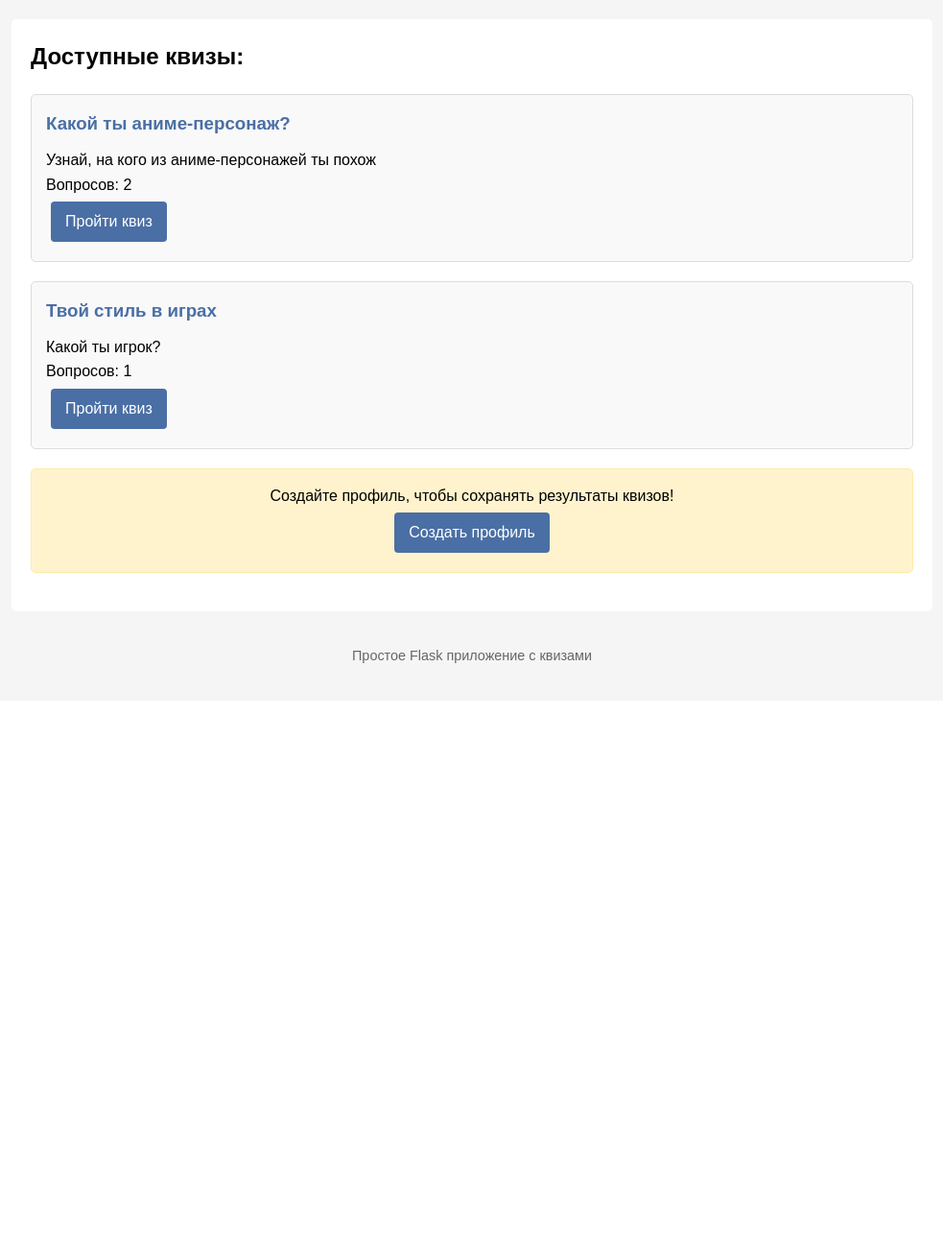
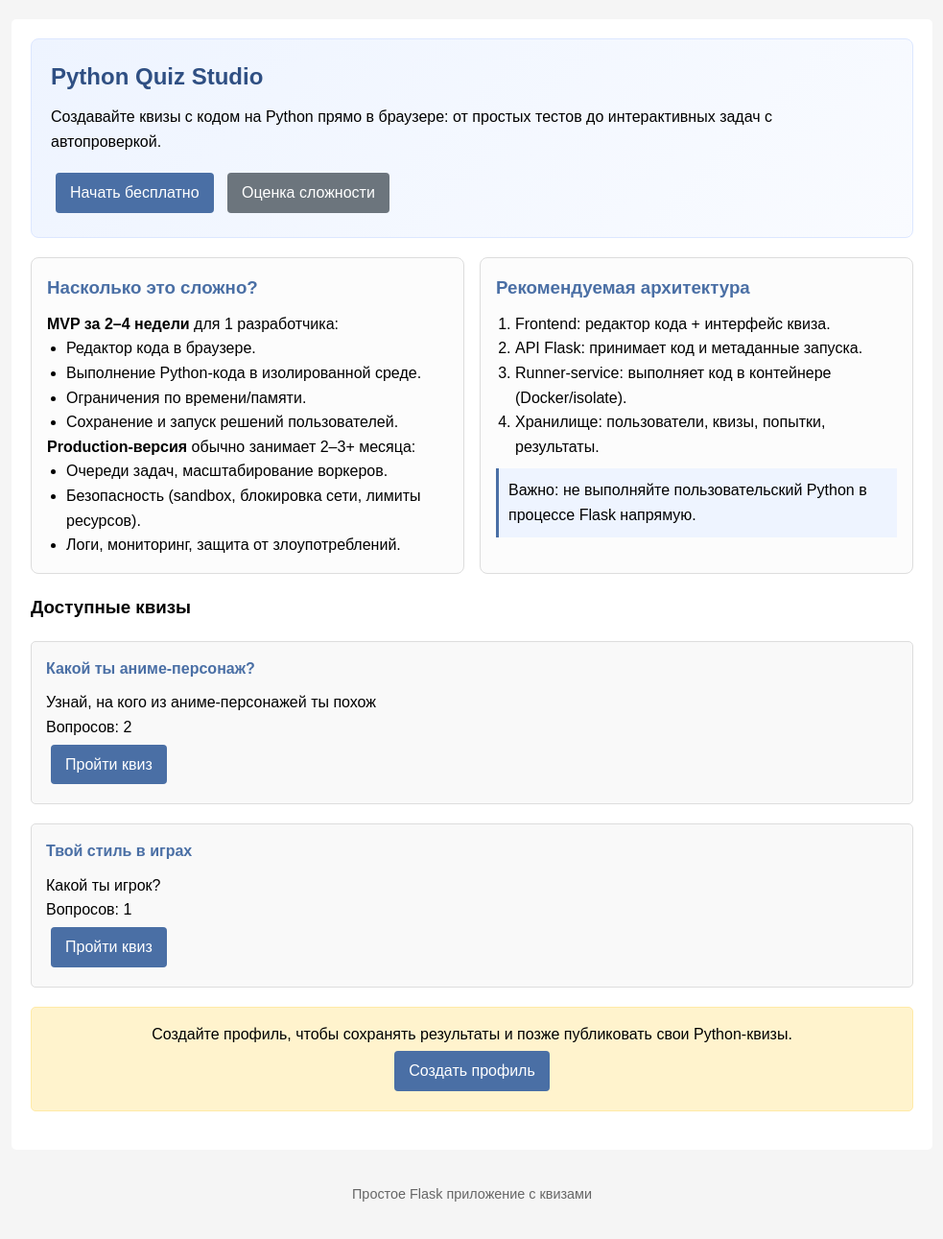
Before and after one commit to ze6r4/Flask, a Flask app: page / in a window 1280 px wide. Shown: the part 147-1438 px from the top of the page at 96% size, without its empty margins (148-1131 px from the left). Before the commit the page ends 838 px from the top, so only its background shows below. Run offline with Flask 3, Linux system fonts and the light colour scheme.

Commit message:
Обновить главную страницу под Python Quiz Studio

```diff
--- a/static/style.css
+++ b/static/style.css
@@ -255,3 +255,58 @@
         grid-template-columns: 1fr;
     }
 }
+.hero {
+    padding: 20px;
+    border-radius: 8px;
+    background: linear-gradient(135deg, #eef4ff 0%, #f9fbff 100%);
+    border: 1px solid #dce7ff;
+}
+
+.hero h2 {
+    color: #2f4f83;
+    margin-bottom: 10px;
+}
+
+.hero p {
+    max-width: 760px;
+}
+
+.hero-actions {
+    margin-top: 15px;
+}
+
+.info-grid {
+    display: grid;
+    grid-template-columns: repeat(auto-fit, minmax(280px, 1fr));
+    gap: 16px;
+    margin: 20px 0;
+}
+
+.info-card-main {
+    border: 1px solid #ddd;
+    border-radius: 8px;
+    padding: 16px;
+    background-color: #fcfcfc;
+}
+
+.info-card-main h3 {
+    color: #4a6fa5;
+    margin-bottom: 10px;
+}
+
+.info-card-main ul,
+.info-card-main ol {
+    margin-left: 20px;
+}
+
+.hint {
+    margin-top: 10px;
+    padding: 10px;
+    border-left: 3px solid #4a6fa5;
+    background-color: #eef4ff;
+}
+
+.quiz-card h4 {
+    color: #4a6fa5;
+    margin-bottom: 10px;
+}
--- a/templates/index.html
+++ b/templates/index.html
@@ -1,24 +1,67 @@
 {% extends "base.html" %}
 
+{% block title %}Главная | Python Quiz Studio{% endblock %}
+
 {% block content %}
-<h2>Доступные квизы:</h2>
+<section class="hero">
+    <h2>Python Quiz Studio</h2>
+    <p>
+        Создавайте квизы с кодом на Python прямо в браузере:
+        от простых тестов до интерактивных задач с автопроверкой.
+    </p>
+    <div class="hero-actions">
+        <a href="{{ url_for('create_profile') }}" class="btn">Начать бесплатно</a>
+        <a href="#complexity" class="btn btn-secondary">Оценка сложности</a>
+    </div>
+</section>
 
+<section id="complexity" class="info-grid">
+    <article class="info-card-main">
+        <h3>Насколько это сложно?</h3>
+        <p><strong>MVP за 2–4 недели</strong> для 1 разработчика:</p>
+        <ul>
+            <li>Редактор кода в браузере.</li>
+            <li>Выполнение Python-кода в изолированной среде.</li>
+            <li>Ограничения по времени/памяти.</li>
+            <li>Сохранение и запуск решений пользователей.</li>
+        </ul>
+        <p><strong>Production-версия</strong> обычно занимает 2–3+ месяца:</p>
+        <ul>
+            <li>Очереди задач, масштабирование воркеров.</li>
+            <li>Безопасность (sandbox, блокировка сети, лимиты ресурсов).</li>
+            <li>Логи, мониторинг, защита от злоупотреблений.</li>
+        </ul>
+    </article>
+
+    <article class="info-card-main">
+        <h3>Рекомендуемая архитектура</h3>
+        <ol>
+            <li>Frontend: редактор кода + интерфейс квиза.</li>
+            <li>API Flask: принимает код и метаданные запуска.</li>
+            <li>Runner-service: выполняет код в контейнере (Docker/isolate).</li>
+            <li>Хранилище: пользователи, квизы, попытки, результаты.</li>
+        </ol>
+        <p class="hint">Важно: не выполняйте пользовательский Python в процессе Flask напрямую.</p>
+    </article>
+</section>
+
+<section>
+    <h3>Доступные квизы</h3>
     <div class="quizzes">
         {% for quiz in quizzes %}
         <div class="quiz-card">
-        <h3>{{ quiz.title }}</h3>
+            <h4>{{ quiz.title }}</h4>
             <p>{{ quiz.description }}</p>
             <p>Вопросов: {{ quiz.questions|length }}</p>
-        <a href="{{ url_for('take_quiz', quiz_id=quiz.id) }}" class="btn">
-            Пройти квиз
-        </a>
+            <a href="{{ url_for('take_quiz', quiz_id=quiz.id) }}" class="btn">Пройти квиз</a>
         </div>
         {% endfor %}
     </div>
+</section>
 
 {% if not session.username %}
 <div class="notice">
-    <p>Создайте профиль, чтобы сохранять результаты квизов!</p>
+    <p>Создайте профиль, чтобы сохранять результаты и позже публиковать свои Python-квизы.</p>
     <a href="{{ url_for('create_profile') }}" class="btn">Создать профиль</a>
 </div>
 {% endif %}
```
Lines whose indentation alone changed are shown as unchanged.
